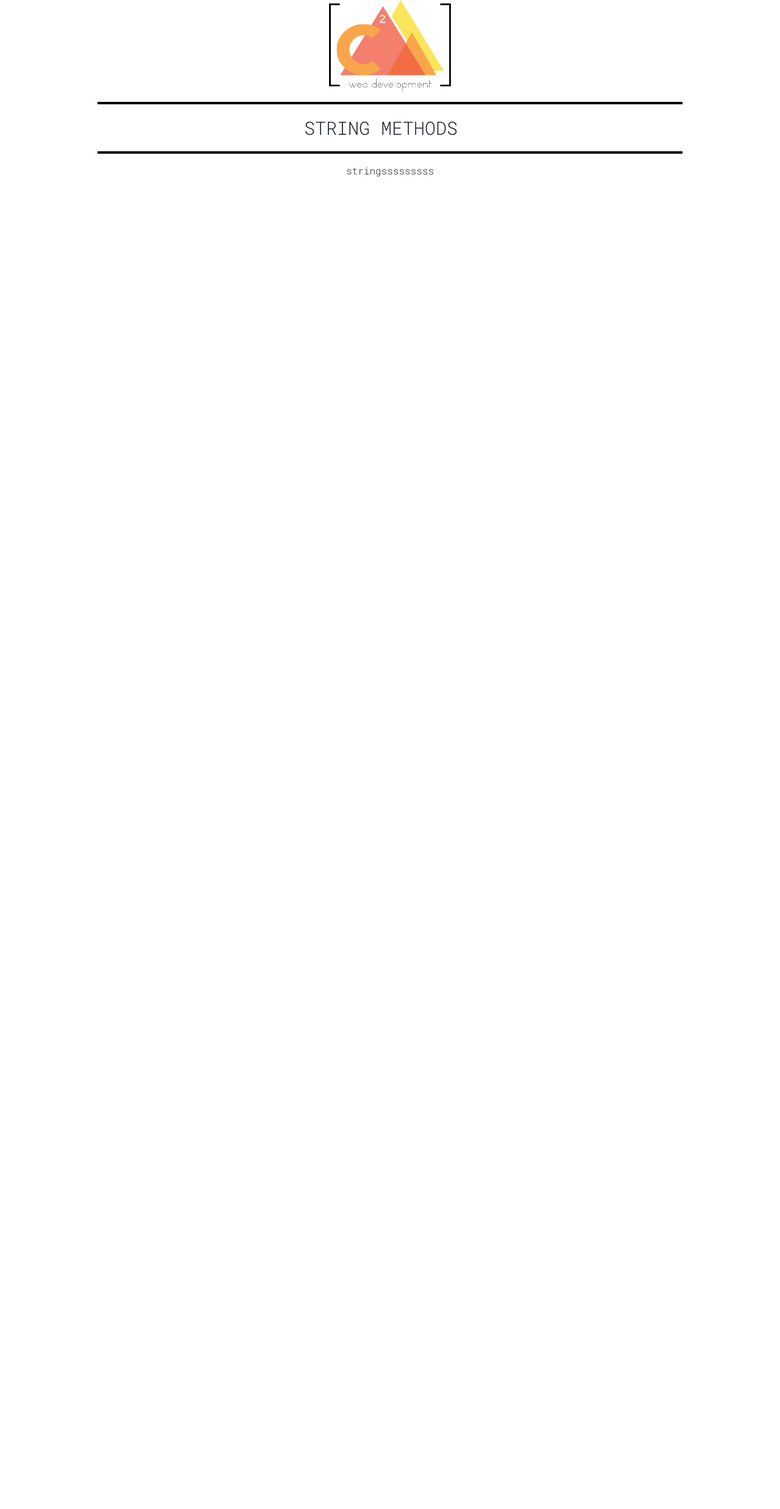
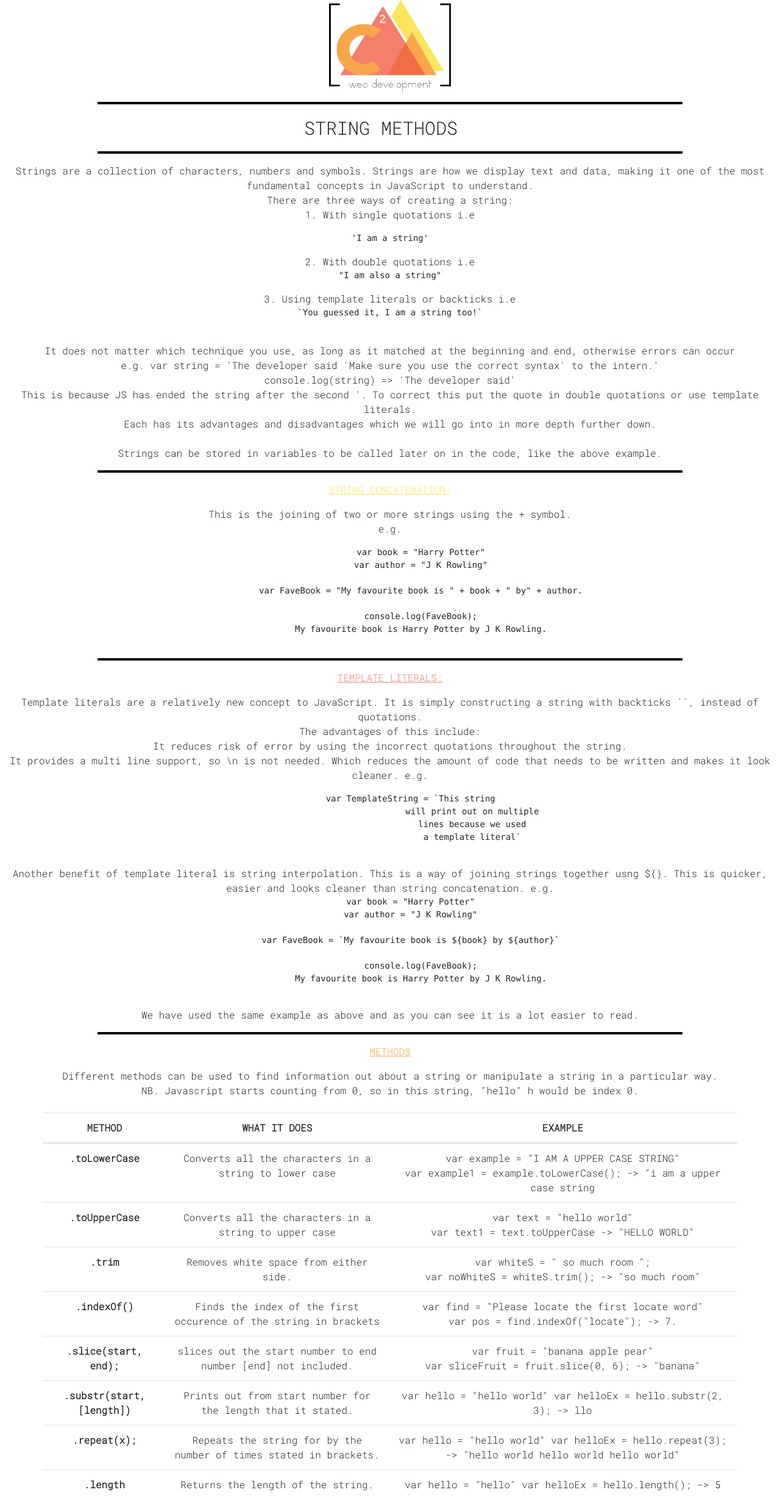
Before and after one commit to cnridley/c-squared-tutorials, a Django app: page /jspage/jspage/stringmethods in a window 1280 px wide. Shown: the whole page at 61% size. Before the commit the page ends 290 px from the top, so only its background shows below. Run offline with Django 3.2, Linux system fonts and the light colour scheme; some libraries are stand-ins or nearby versions.

Commit message:
string methods

```diff
--- a/jspage/templates/stringmethods.html
+++ b/jspage/templates/stringmethods.html
@@ -10,6 +10,124 @@
 {% endblock %}
 
 {% block content %}
-stringsssssssss
+<p>
+ Strings are a collection of characters, numbers and symbols. Strings are how we display text and data, making it one of the most fundamental concepts in JavaScript to understand. <br>
+    There are three ways of creating a string:<br>
+    1. With single quotations i.e <pre>'I am a string'</pre>
+    2. With double quotations i.e <pre>"I am also a string"</pre>
+    3. Using template literals or backticks i.e <pre>`You guessed it, I am a string too!`</pre><br>
+    It does not matter which technique you use, as long as it matched at the beginning and end, otherwise errors can occur<br>
+    e.g. var string = 'The developer said 'Make sure you use the correct syntax' to the intern.' <br>
+    console.log(string) => 'The developer said' <br>
+    This is because JS has ended the string after the second '. To correct this put the quote in double quotations or use template literals.<br>
+    Each has its advantages and disadvantages which we will go into in more depth further down.<br><br>
+    Strings can be stored in variables to be called later on in the code, like the above example.
+</p>
 
+<hr>
+
+<p style="text-decoration: underline; text-transform: uppercase; color: #fbe55b;">String Concatenation:</p>
+
+        <p>This is the joining of two or more strings using the + symbol. <br>
+        e.g.<br>
+        <pre>
+            var book = "Harry Potter"
+            var author = "J K Rowling"
+
+            var FaveBook = "My favourite book is " + book + " by" + author.
+
+            console.log(FaveBook);
+            My favourite book is Harry Potter by J K Rowling.
+        </pre>
+        </p>
+<hr>
+
+<p style="text-decoration: underline; text-transform: uppercase; color: #f4816f;">Template literals:</p>
+        <p>Template literals are a relatively new concept to JavaScript. It is simply constructing a string with backticks ``, instead of quotations. <br>
+        The advantages of this include:<br>
+        It reduces risk of error by using the incorrect quotations throughout the string.<br>
+        It provides a multi line support, so \n is not needed. Which reduces the amount of code that needs to be written and makes it look cleaner. e.g.
+        <pre>
+        var TemplateString = `This string
+                                will print out on multiple
+                                lines because we used
+                                a template literal`
+        </pre>
+        Another benefit of template literal is string interpolation. This is a way of joining strings together usng ${}. This is quicker, easier and looks cleaner than string concatenation. e.g.
+        <pre>
+        var book = "Harry Potter"
+        var author = "J K Rowling"
+
+        var FaveBook = `My favourite book is ${book} by ${author}`
+
+            console.log(FaveBook);
+            My favourite book is Harry Potter by J K Rowling.
+        </pre>
+        We have used the same example as above and as you can see it is a lot easier to read.
+    </p>
+<hr>
+    <p style="text-decoration: underline; text-transform: uppercase; color: #f7a74a;">Methods</p>
+            Different methods can be used to find information out about a string or manipulate a string in a particular way.<br>
+    NB. Javascript starts counting from 0, so in this string, "hello" h would be index 0.
+            <br><br>
+            <table class="table container text-center">
+  <thead>
+    <tr>
+      <th scope="col">METHOD</th>
+      <th scope="col">WHAT IT DOES</th>
+    <th scope="col">EXAMPLE</th>
+    </tr>
+  </thead>
+  <tbody>
+    <tr>
+      <th scope="row">.toLowerCase</th>
+      <td>Converts all the characters in a string to lower case</td>
+        <td>var example = "I AM A UPPER CASE STRING"<br>
+        var example1 = example.toLowerCase(); -> "i am a upper case string</td>
+    </tr>
+    <tr>
+      <th scope="row">.toUpperCase</th>
+      <td>Converts all the characters in a string to upper case</td>
+      <td>var text = "hello world"<br>
+        var text1 = text.toUpperCase -> "HELLO WORLD"</td>
+    </tr>
+    <tr>
+      <th scope="row">.trim</th>
+      <td>Removes white space from either side.</td>
+      <td>var whiteS = "         so much room             ";<br>
+        var noWhiteS = whiteS.trim(); -> "so much room"</td>
+    </tr>
+    <tr>
+      <th scope="row">.indexOf()</th>
+      <td>Finds the index of the first occurence of the string in brackets</td>
+      <td>var find = "Please locate the first locate word"<br>
+        var pos = find.indexOf("locate"); -> 7.
+        </td>
+    </tr>
+    <tr>
+      <th scope="row">.slice(start, end);</th>
+      <td>slices out the start number to end number [end] not included.</td>
+      <td>var fruit = "banana apple pear"<br>
+        var sliceFruit = fruit.slice(0, 6); -> "banana"</td>
+    </tr>
+    <tr>
+      <th scope="row"> .substr(start, [length])</th>
+      <td>Prints out from start number for the length that it stated.</td>
+      <td>var hello = "hello world"
+        var helloEx = hello.substr(2, 3); -> llo</td>
+    </tr>
+    <tr>
+      <th scope="row"> .repeat(x);</th>
+      <td>Repeats the string for by the number of times stated in brackets.</td>
+      <td>var hello = "hello world"
+        var helloEx = hello.repeat(3); -> "hello world hello world hello world"</td>
+    </tr>
+      <tr>
+      <th scope="row"> .length</th>
+      <td>Returns the length of the string.</td>
+      <td>var hello = "hello"
+        var helloEx = hello.length(); -> 5</td>
+    </tr>
+  </tbody>
+</table>
 {% endblock %}
```
